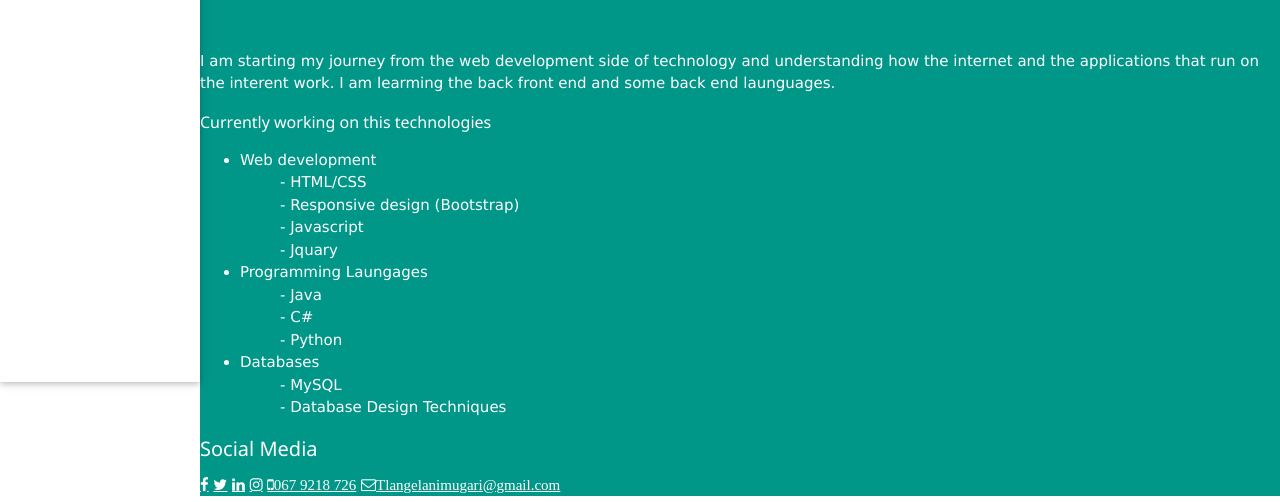
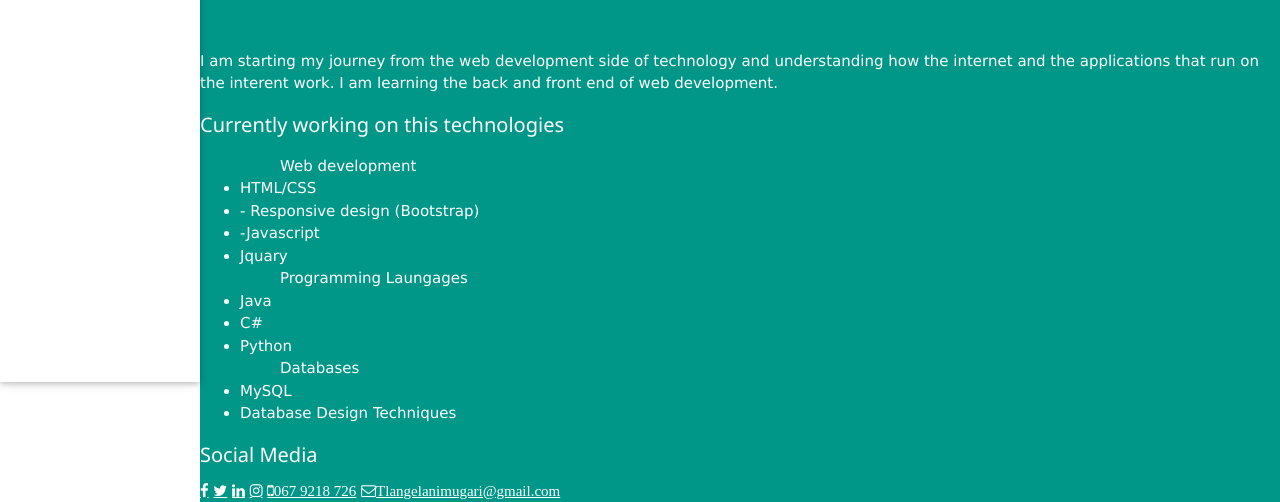
Before and after one commit to alfredgarigo1/Web-Profile, a plain HTML site: page about me.html in a window 1280 px wide. Shown: the part 418-920 px from the top of the page. Drawn offline with nearby package versions, Linux system fonts and the light colour scheme.

Commit message:
Update about me.html

```diff
--- a/about me.html
+++ b/about me.html
@@ -56,23 +56,23 @@
           <p>
             I am starting my journey from the web development side of technology and understanding how the internet and the applications that
             run on the interent work.
-            I am learming the back front end and some back end launguages.
+            I am learning the back and front end of web development.
           </p>
-          <h6>Currently working on this technologies</h6>
+          <h4 class="list">Currently working on this technologies</h4>
 
           <ul>
-            <li>Web development</li>
-            <dd>- HTML/CSS</dd>
-            <dd>- Responsive design (Bootstrap)</dd>
-            <dd>- Javascript</dd>
-            <dd>- Jquary</dd>
-            <li>Programming Laungages</li>
-            <dd>- Java</dd>
-             <dd>- C#</dd>
-            <dd>- Python</dd>
-            <li>Databases</li>
-            <dd>- MySQL</dd>
-            <dd>- Database Design Techniques</dd>
+            <ol>Web development</ol>
+            <li> HTML/CSS</li>
+       <li>- Responsive design (Bootstrap)</li>
+            <li>-Javascript</li>
+            <li> Jquary</li>
+            <ol>Programming Laungages</ol>
+            <li> Java</li>
+             <li> C#</li>
+            <li> Python</li>
+            <ol>Databases</ol>
+            <li> MySQL</li>
+            <li> Database Design Techniques</li>
           </ul>
         <!-- This is the footer -->
 
```
